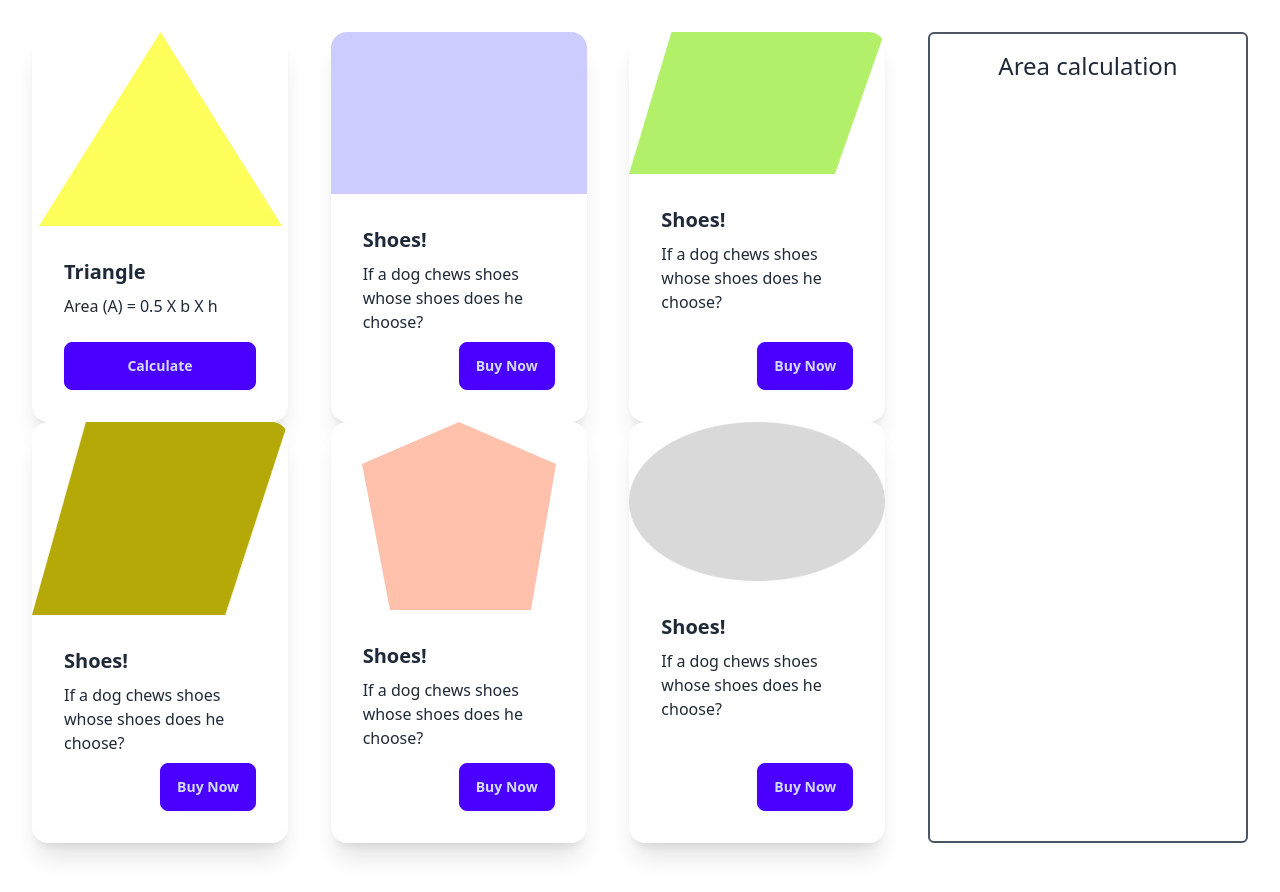
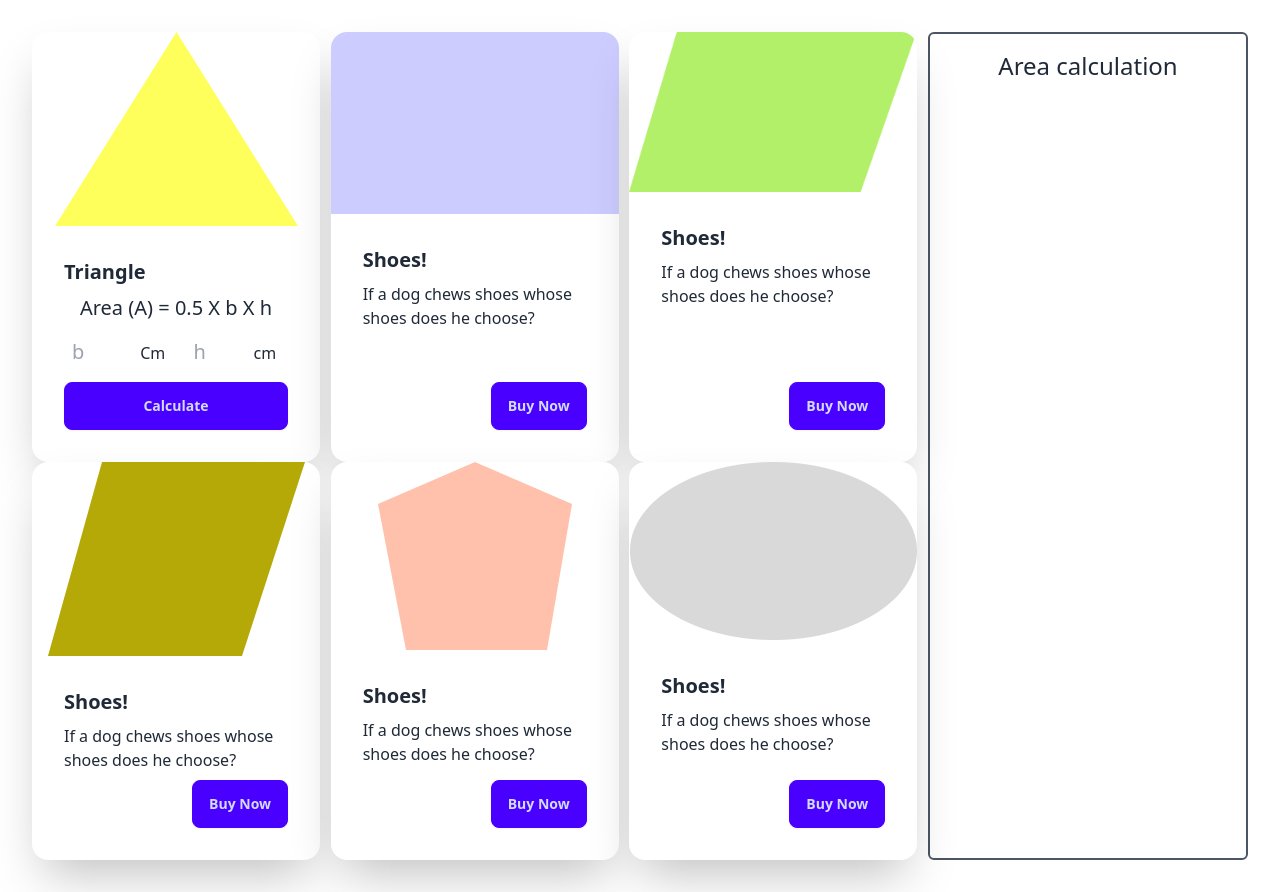
Before and after one commit to zannatulferdous0162/Be-A-DOM-Doctor-With-Geometry, a website: page index.html in a window 1280 px wide. Drawn offline with nearby package versions, Linux system fonts and the light colour scheme.

Commit message:
add triangle calculation

```diff
--- a/index.html
+++ b/index.html
@@ -24,26 +24,28 @@
       <div class="flex-1 grid grid-cols-1 md:grid-cols-2 lg:grid-cols-3">
 
         <!-- Triangle  -->
-                 <div class="card bg-base-100 w-64 shadow-xl">
+        <div class="card bg-base-100 w-72 shadow-2xl">
           <figure>
-                      <img
-                        src="images/triangle.png"
-                        alt="Shoes" />
+            <img src="images/triangle.png" alt="Shoes" />
           </figure>
           <div class="card-body">
             <h2 class="card-title">Triangle</h2>
-                      <p>Area (A) = 0.5 X b X h</p>
+            <p class="text-xl text-center">Area (A) = 0.5 X b X h</p>
+            <div class="">
+              <input id="triangle-base" class="w-16 text-xl p-2 rounded-sm" type="text" placeholder="b">
+              <span class="mr-4 ml-2">Cm</span>
+              <input id="triangle-height" class="w-16 text-xl p-2 rounded-sm" type="text" placeholder="h">
+              <span>cm</span>
+            </div>
             <div class="card-actions">
-                        <button class="btn btn-primary w-full">Calculate</button>
+              <button onclick="calculateTraiangleArea()" class="btn btn-primary w-full">Calculate</button>
             </div>
           </div>
         </div>
         <!-- Rectangle  -->
-                 <div class="card bg-base-100 w-64  shadow-xl">
+        <div class="card bg-base-100 w-72 shadow-2xl">
           <figure>
-                      <img
-                        src="images/rectangle.png"
-                        alt="Shoes" />
+            <img src="images/rectangle.png" alt="Shoes" />
           </figure>
           <div class="card-body">
             <h2 class="card-title">Shoes!</h2>
@@ -54,11 +56,9 @@
           </div>
         </div>
         <!-- Parallelogram  -->
-                 <div class="card bg-base-100 w-64  shadow-xl">
+        <div class="card bg-base-100 w-72 shadow-2xl">
           <figure>
-                      <img
-                        src="images/parallelogram.png"
-                        alt="Shoes" />
+            <img src="images/parallelogram.png" alt="Shoes" />
           </figure>
           <div class="card-body">
             <h2 class="card-title">Shoes!</h2>
@@ -69,11 +69,9 @@
           </div>
         </div>
         <!-- Rhombus  -->
-                 <div class="card bg-base-100 w-64  shadow-xl">
+        <div class="card bg-base-100 w-72 shadow-2xl">
           <figure>
-                      <img
-                        src="images/rhombus.png"
-                        alt="Shoes" />
+            <img src="images/rhombus.png" alt="Shoes" />
           </figure>
           <div class="card-body">
             <h2 class="card-title">Shoes!</h2>
@@ -84,11 +82,9 @@
           </div>
         </div>
         <!-- Pentagon -->
-                 <div class="card bg-base-100 w-64  shadow-xl">
+        <div class="card bg-base-100 w-72 shadow-2xl">
           <figure>
-                      <img
-                        src="images/pentagon.png"
-                        alt="Shoes" />
+            <img src="images/pentagon.png" alt="Shoes" />
           </figure>
           <div class="card-body">
             <h2 class="card-title">Shoes!</h2>
@@ -99,11 +95,9 @@
           </div>
         </div>
         <!-- Ellipse -->
-                 <div class="card bg-base-100 w-64  shadow-xl">
+        <div class="card bg-base-100 w-72 shadow-2xl">
           <figure>
-                      <img
-                        src="images/ellipse.png"
-                        alt="Shoes" />
+            <img src="images/ellipse.png" alt="Shoes" />
           </figure>
           <div class="card-body">
             <h2 class="card-title">Shoes!</h2>
@@ -121,6 +115,7 @@
       </div>
     </div>
   </main>
+  <script src="scripts/triangle-calculation.js"></script>
 </body>
 
 </html>
--- /dev/null
+++ b/scripts/triangle-calculation.js
@@ -0,0 +1,18 @@
+function calculateTraiangleArea() {
+    // get triangle base value
+const triangleBaseInput = document.getElementById('triangle-base');
+const triangleBaseText = triangleBaseInput.value;
+const base = parseFloat(triangleBaseText);
+console.log(base)
+
+// get triangle height value
+const triangleHeightInput = document.getElementById('triangle-height');
+const triangleHeightText = triangleHeightInput.value;
+const height = parseFloat(triangleHeightText);
+ console.log(height);
+
+ // calculate triangle area
+ const area = 0.5 * base * height;
+ console.log(area);
+
+}
```
Lines whose indentation alone changed are shown as unchanged.
